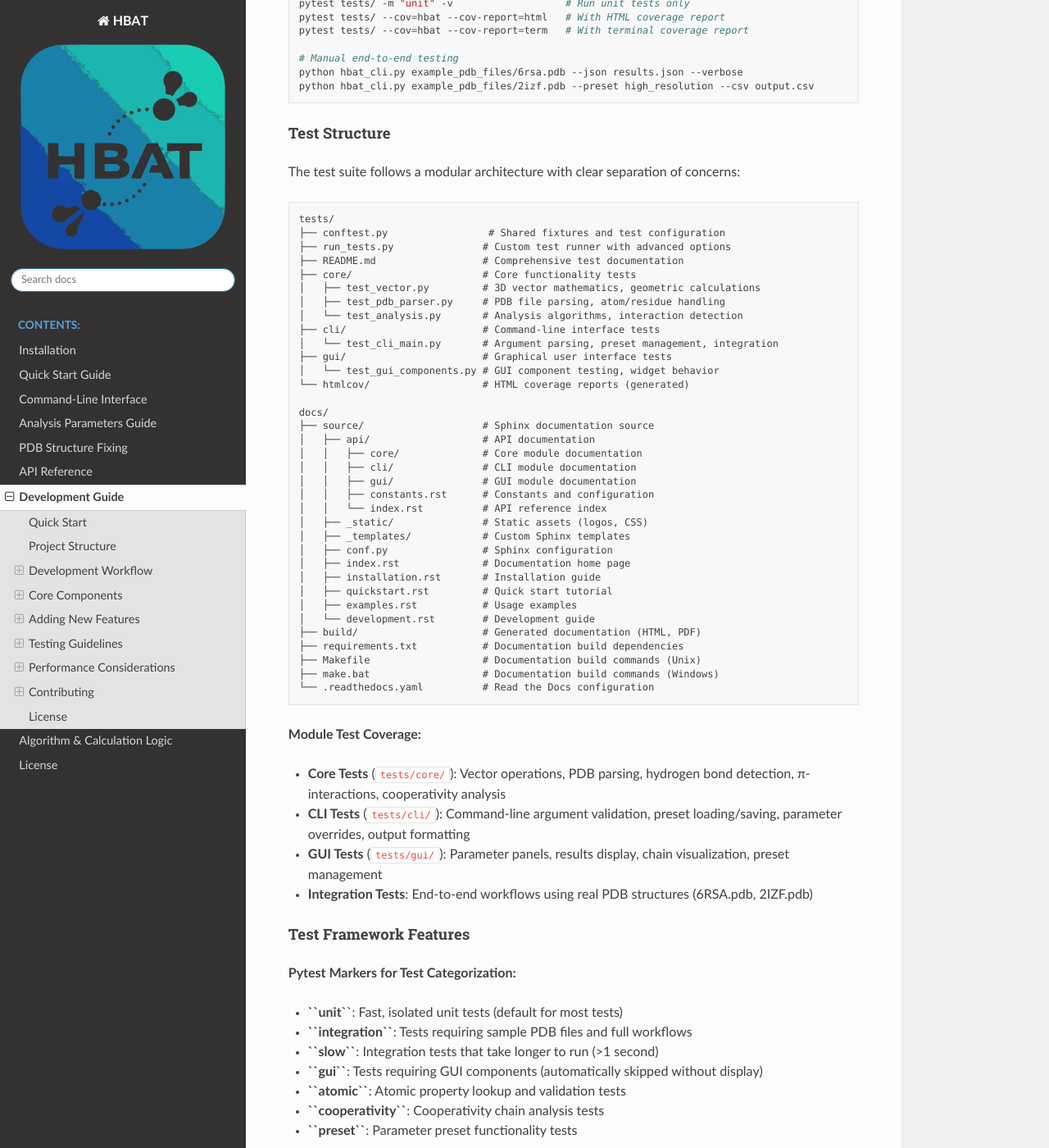
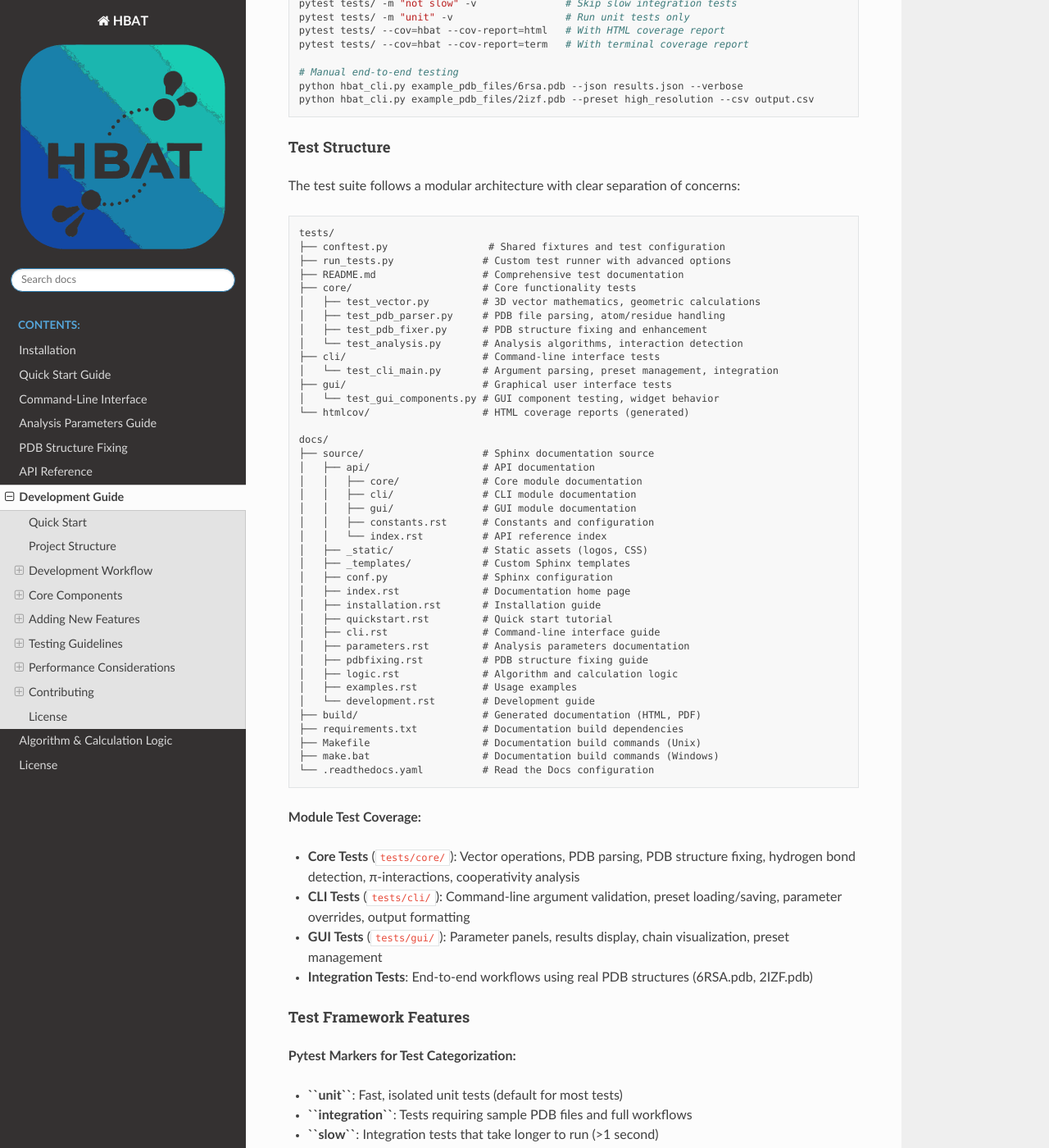
Before and after one commit to abhishektiwari/hbat, a Sphinx documentation site: the page built from docs/source/development.rst, in a window 1280 px wide and 1400 px high, scrolled down 2540 px. Shown: the whole window at 82% size. Built offline with Sphinx 7.4.7 and the Read the Docs theme 3.1.0, drawn with Linux system fonts in a browser that asks for light colours; the version number could not be read and is left out; some of the changed text lies outside the part shown.

Commit message:
Updated Development.md

```diff
--- a/docs/source/development.rst
+++ b/docs/source/development.rst
@@ -50,6 +50,7 @@
    │   ├── core/              # Core analysis logic
    │   │   ├── vector.py      # 3D vector mathematics
    │   │   ├── pdb_parser.py  # PDB file parsing
+   │   │   ├── pdb_fixer.py   # PDB structure fixing and enhancement
    │   │   └── analysis.py    # Main analysis engine
    │   ├── gui/               # GUI components
    │   │   ├── main_window.py # Main application window
@@ -156,6 +157,7 @@
    ├── core/                      # Core functionality tests
    │   ├── test_vector.py         # 3D vector mathematics, geometric calculations
    │   ├── test_pdb_parser.py     # PDB file parsing, atom/residue handling
+   │   ├── test_pdb_fixer.py      # PDB structure fixing and enhancement
    │   └── test_analysis.py       # Analysis algorithms, interaction detection
    ├── cli/                       # Command-line interface tests
    │   └── test_cli_main.py       # Argument parsing, preset management, integration
@@ -177,6 +179,10 @@
    │   ├── index.rst              # Documentation home page
    │   ├── installation.rst       # Installation guide
    │   ├── quickstart.rst         # Quick start tutorial
+   │   ├── cli.rst                # Command-line interface guide
+   │   ├── parameters.rst         # Analysis parameters documentation
+   │   ├── pdbfixing.rst          # PDB structure fixing guide
+   │   ├── logic.rst              # Algorithm and calculation logic
    │   ├── examples.rst           # Usage examples
    │   └── development.rst        # Development guide
    ├── build/                     # Generated documentation (HTML, PDF)
@@ -187,7 +193,7 @@
 
 **Module Test Coverage:**
 
-- **Core Tests** (``tests/core/``): Vector operations, PDB parsing, hydrogen bond detection, π-interactions, cooperativity analysis
+- **Core Tests** (``tests/core/``): Vector operations, PDB parsing, PDB structure fixing, hydrogen bond detection, π-interactions, cooperativity analysis
 - **CLI Tests** (``tests/cli/``): Command-line argument validation, preset loading/saving, parameter overrides, output formatting
 - **GUI Tests** (``tests/gui/``): Parameter panels, results display, chain visualization, preset management
 - **Integration Tests**: End-to-end workflows using real PDB structures (6RSA.pdb, 2IZF.pdb)
```
